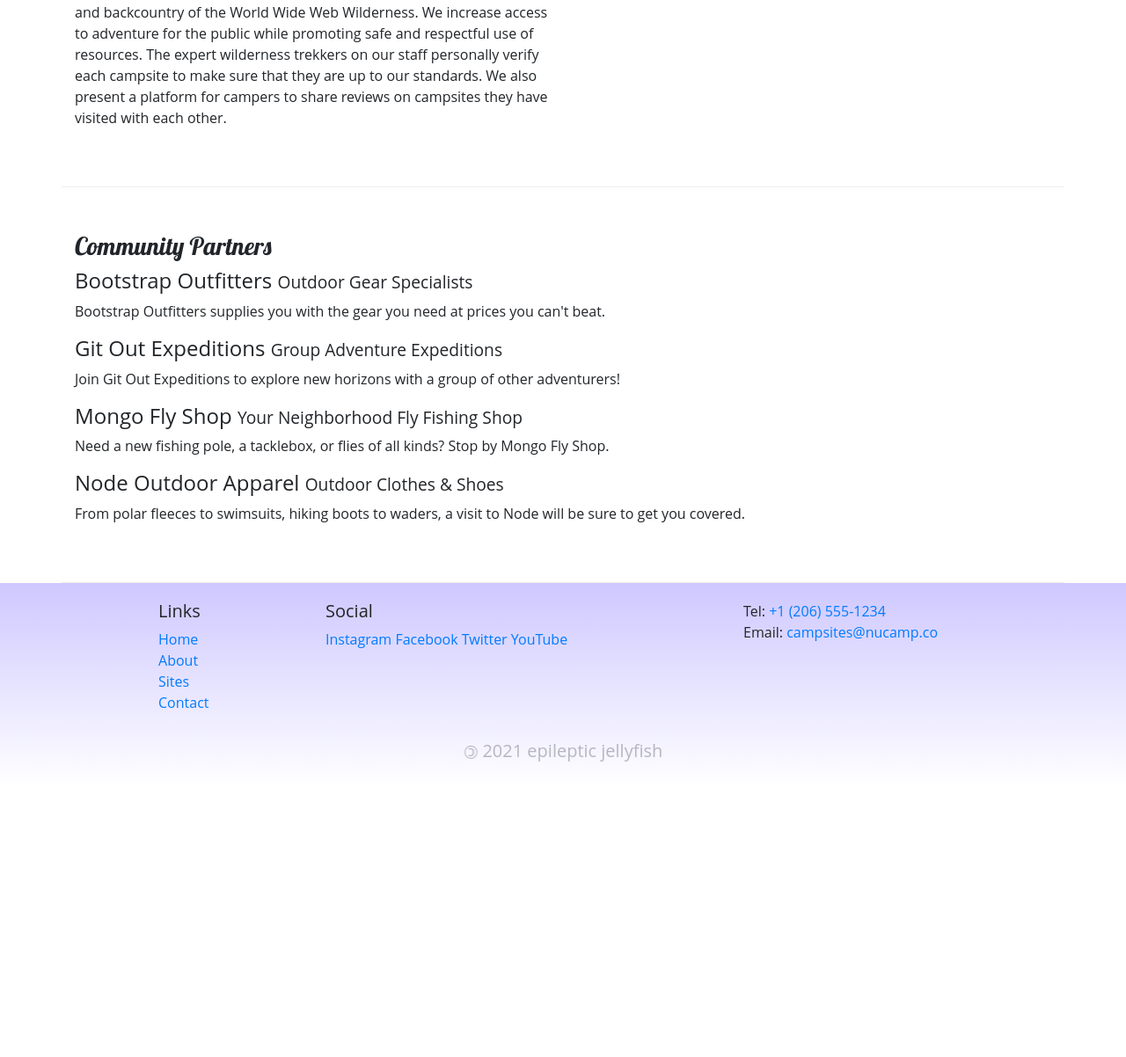
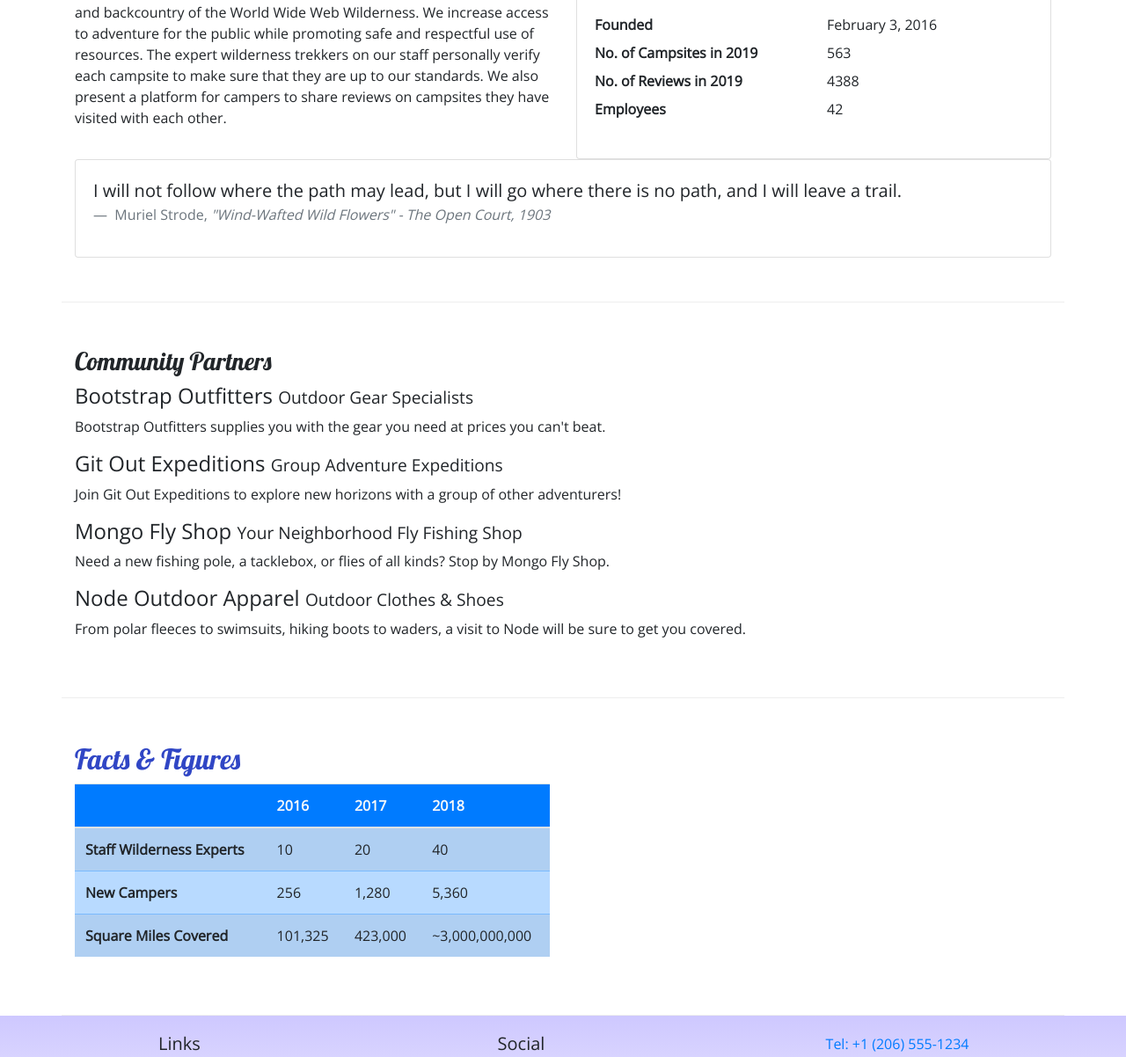
Before and after one commit to averyfreeman/nucampsite, a website: page aboutus.html in a window 1280 px wide. Shown: the part 467-1669 px from the top of the page at 88% size. Before the commit the page ends 1362 px from the top, so only its background shows below. Drawn offline with nearby package versions, Linux system fonts and the light colour scheme.

Commit message:
table and card additions; experimenting with matching bgcolor

```diff
--- a/aboutus.html
+++ b/aboutus.html
@@ -8,16 +8,25 @@
 		<!-- <link rel="stylesheet" href="node_modules/mdbootstrap/css/mdb.min.css" />
     <link rel="stylesheet" href="node_modules/mdbootstrap/css/style.css" /> -->
 		<link rel="stylesheet" href="node_modules/font-awesome/css/font-awesome.min.css" />
+		<!-- Google Fonts Preloader -->
 		<link rel="preconnect" href="https://fonts.googleapis.com" />
 		<link rel="preconnect" href="https://fonts.gstatic.com" crossorigin />
+		<!-- Swap fonts if gfonts not loaded -->
+		<link rel="preload" as="style" href="$CSS&display=swap" />
 		<link
-      href="https://fonts.googleapis.com/css2?family=Lobster&family=Permanent+Marker&display=swap"
+			href="$CSS&display=swap"
+			media="print"
+			onload="this.media='all'"
+			rel="stylesheet"
+		/>
+		<!-- Now load the actual gfonts -->
+		<link
+			href="https://fonts.googleapis.com/css?family=Lobster|Open+Sans"
 			rel="stylesheet"
 		/>
 		<link rel="stylesheet" href="css/styles.css" />
 		<title>NuCamp: A Better Way To Camp</title>
 	</head>
-
 	<body>
 		<header class="jumbotron jumbotron-fluid">
 			<div class="container">
@@ -31,7 +40,7 @@
 		</header>
 
 		<nav class="navbar navbar-expand-sm navbar-dark sticky-top" role="navigation">
-      <div class="container">
+			<div class="container-fluid">
 				<button
 					class="navbar-toggler ml-auto"
 					type="button"
@@ -47,26 +56,26 @@
 						<li class="nav-item">
 							<a class="nav-link" href="index.html">
 								<i class="fa fa-home fa-lg"></i>
-                &nbsp; Home
+								Home
 							</a>
 						</li>
 						<li class="nav-item active">
 							<a class="nav-link" href="#">
 								<i class="fa fa-info fa-lg"></i>
-                &nbsp; About
+								About
 								<span class="sr-only">(current)</span>
 							</a>
 						</li>
 						<li class="nav-item">
 							<a class="nav-link" href="#">
 								<i class="fa fa-list fa-lg"></i>
-                &nbsp; Sites
+								Sites
 							</a>
 						</li>
 						<li class="nav-item">
 							<a class="nav-link" href="#">
 								<i class="fa fa-address-card fa-lg"></i>
-                &nbsp; Contact
+								Contact
 							</a>
 						</li>
 					</ul>
@@ -74,6 +83,7 @@
 			</div>
 		</nav>
 
+		<!-- This responsive row was in video but not outline nor bootstrap documentation - I think it looks better without it, personally... -->
 		<!--<div class="container mb-3">
       <div class="row">
         <div class="col"> -->
@@ -107,6 +117,41 @@
 						campers to share reviews on campsites they have visited with each other.
 					</p>
 				</div>
+				<div class="col-sm-6">
+					<div class="card">
+						<h3 class="card-header bg-primary text-white">Facts At a Glance</h3>
+						<!-- I tried bg-light here and like matching it with table below -->
+						<!-- <div class="card-body bg-light"> -->
+						<div class="card-body">
+							<dl class="row">
+								<dt class="col-6">Founded</dt>
+								<dd class="col-6">February 3, 2016</dd>
+								<dt class="col-6">No. of Campsites in 2019</dt>
+								<dd class="col-6">563</dd>
+								<dt class="col-6">No. of Reviews in 2019</dt>
+								<dd class="col-6">4388</dd>
+								<dt class="col-6">Employees</dt>
+								<dd class="col-6">42</dd>
+							</dl>
+						</div>
+					</div>
+				</div>
+				<div class="col">
+					<div class="card bg-light-mt3">
+						<blockquote class="blockquote card-body">
+							<p class="mb-0">
+								I will not follow where the path may lead, but I will go where there is no
+								path, and I will leave a trail.
+							</p>
+							<footer class="blockquote-footer">
+								Muriel Strode,
+								<cite title="Source Title">
+									"Wind-Wafted Wild Flowers" - The Open Court, 1903
+								</cite>
+							</footer>
+						</blockquote>
+					</div>
+				</div>
 			</div>
 
 			<div class="row row-content">
@@ -134,10 +179,49 @@
 					</p>
 				</div>
 			</div>
+
+			<div class="row row-content">
+				<div class="col-sm-6">
+					<h2>Facts &amp; Figures</h2>
+					<div class="table-responsive">
+						<table class="table table-striped">
+							<thead>
+								<tr class="bg-primary text-light">
+									<th scope="row"></th>
+									<th>2016</th>
+									<th>2017</th>
+									<th>2018</th>
+								</tr>
+							</thead>
+							<!-- I think bg-light color looks nice here matched with card-body bg-light above -->
+							<!-- <tbody class="table-light"> -->
+							<tbody class="table-primary">
+								<tr>
+									<th scope="row">Staff Wilderness Experts</th>
+									<td>10</td>
+									<td>20</td>
+									<td>40</td>
+								</tr>
+								<tr>
+									<th scope="row">New Campers</th>
+									<td>256</td>
+									<td>1,280</td>
+									<td>5,360</td>
+								</tr>
+								<tr>
+									<th scope="row">Square Miles Covered</th>
+									<td>101,325</td>
+									<td>423,000</td>
+									<td>~3,000,000,000</td>
+								</tr>
+							</tbody>
+						</table>
+					</div>
+				</div>
+			</div>
 		</div>
 
-
-    <footer>
+		<footer class="site-footer">
 			<div class="container">
 				<div class="row">
 					<div class="col-4 col-sm-2 offset-1">
@@ -150,28 +234,34 @@
 						</ul>
 					</div>
 
-          <div class="col-6 col-sm-5">
+					<div class="col-6 col-sm-5 text-center">
 						<h5>Social</h5>
 						<ul class="list-unstyled">
-              <a href="http://instagram.com/">Instagram</a>
-              <a href="http://facebook.com/">Facebook</a>
-              <a href="http://twitter.com/">Twitter</a>
-              <a href="http://youtube.com/">YouTube</a>
+							<a href="http://instagram.com/"><i class="fa fa-instagram fa-lg"></i></a>
+							<a href="http://facebook.com/"><i class="fa fa-facebook fa-lg"></i></a>
+							<a href="http://twitter.com/"><i class="fa fa-twitter fa-lg"></i></a>
+							<a href="http://youtube.com/"><i class="fa fa-youtube fa-lg"></i></a>
 						</ul>
 					</div>
 
-          <div class="col-sm-4">
-            Tel: <a href=tel:"206-555-1234">+1 (206) 555-1234</a><br />
-            Email: <a href="mailto:campsites@nucamp.co">campsites@nucamp.co</a>
+					<div class="col-sm-4 text-center">
+						<a href="tel:2065551234" aria-label="2 0 6. 5 5 5.1 2 3 4.">
+							Tel: +1 (206) 555-1234</a
+						>
+						<br />
+						Email:
+						<a
+							href="mailto:campsites@nucamp.co"
+							aria-label="Contact nucamp campsites via email"
+							>campsites@nucamp.co</a
+						>
 					</div>
 				</div>
 			</div>
 
 			<span class="text-center">
-        <h5 class="copy-date ">
-        <span class="copy-sign mt-3 align-text-bottom">
-          &copy;
-        </span>
+				<h5 class="copy-date">
+					<span class="copy-sign mt-3 align-text-bottom"> &copy; </span>
 					<script>
 						document.write(new Date().getFullYear());
 					</script>
--- a/css/styles.css
+++ b/css/styles.css
@@ -18,7 +18,15 @@ header h2 {
 	color: #cec8ff;
 }
 
-footer {
+/* was experimenting with some table properties in the MDN: https://developer.mozilla.org/en-US/docs/Web/HTML/Element/tr */
+/* table {
+	border: 1px solid black;
+	font: 1rem 'Open Sans', Helvetica, Arial, sans-serif;
+	border-spacing: 0;
+	border-collapse: collapse;
+} */
+
+.site-footer {
 	background-image: linear-gradient(#cec8ff, white);
 	padding: 20px 0;
 }
```
Also changed, not shown: index.html (+32 -16 lines). Lines whose indentation alone changed are shown as unchanged.
